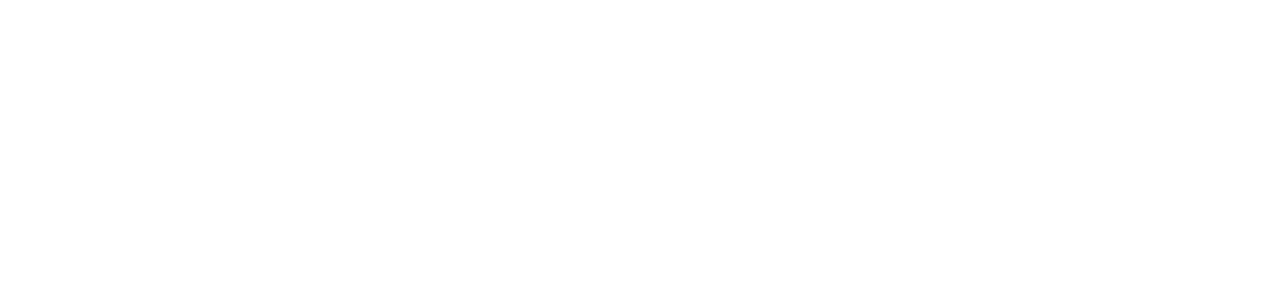
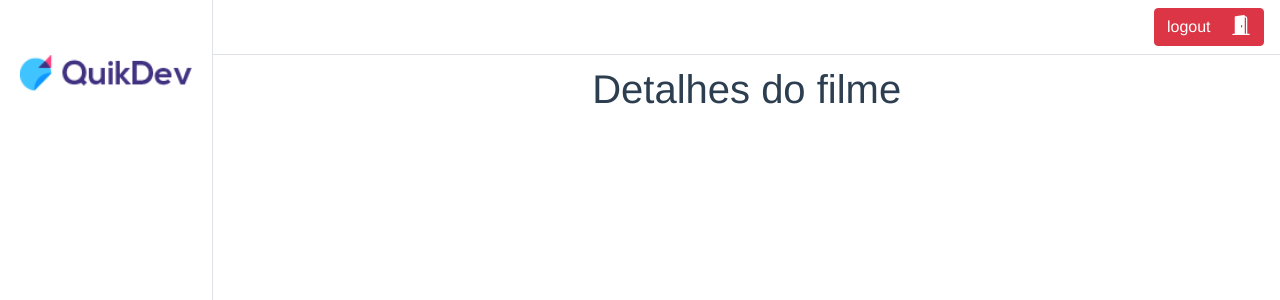
Before and after one commit to lucasfullstackdev/quikdev-front, a Vue app: page /#/app/movies/1 in a window 1280 px wide. Shown: the top 300 px of the page. Built offline with nearby package versions, Linux system fonts and the light colour scheme.

Commit message:
logomarca | estrutura do projeto | toolbar | menulateral

```diff
--- /dev/null
+++ b/src/components/layouts/MenuLateral.vue
@@ -0,0 +1,128 @@
+<template>
+  <div
+    class="container-nav col-md-2 p-0 text-white border-right bg-white"
+    :class="{ active: activatedNav }"
+  >
+    <div class="d-md-none mt-2">
+      <b-button
+        class="position-absolute"
+        style="right: 10px"
+        variant="white"
+        @click="emitToggleNav"
+      >
+        <b-icon icon="arrow-left"></b-icon>
+      </b-button>
+    </div>
+
+    <!-- Logomarca -->
+    <div class="container-logo">
+      <img src="../../assets/logo.png" alt="Logomarca da Accordous" />
+    </div>
+
+    <!-- Navegação -->
+    <nav class="">
+      <ul class="list-unstyled text-left">
+        <router-link
+          v-for="(menu, id) in menus"
+          :key="id"
+          :to="{ name: menu.name }"
+          active-class="active"
+          exact
+        >
+          <li @click="emitToggleNav">{{ menu.label }}</li>
+        </router-link>
+      </ul>
+    </nav>
+  </div>
+</template>
+
+<script>
+import { customRoutes } from "./../../router/routes";
+
+export default {
+  name: "menu-lateral",
+  props: {
+    activatedNav: {
+      type: Boolean,
+      default: false,
+    },
+  },
+  methods: {
+    emitToggleNav: function () {
+      this.$emit("toggleNav");
+    },
+  },
+  computed: {
+    menus() {
+      let routes = [];
+
+      customRoutes.forEach((route) => {
+        if (route.children) {
+          let children = route.children.filter((child) => child.inNav === true);
+          routes = [...children, ...routes];
+        }
+
+        if (route.inNav) {
+          routes.push(route);
+        }
+      });
+
+      return routes;
+    },
+  },
+};
+</script>
+
+
+<style scoped>
+.container-nav {
+  height: 100vh;
+
+  position: absolute;
+  z-index: 3;
+
+  display: none;
+}
+
+.container-nav.active {
+  display: block;
+}
+
+.container-logo {
+  padding: 0px 20px;
+  height: 150px;
+
+  display: flex;
+  justify-content: center;
+  align-items: center;
+}
+
+.container-logo img {
+  width: 100%;
+}
+
+a {
+  color: white;
+  text-decoration: none;
+}
+
+a li {
+  padding: 0px 10px 0px 10px;
+  line-height: 50px;
+  font-weight: bold;
+}
+
+a:hover li,
+a.active li {
+  background: white;
+  color: var(--danger);
+  border-left: 5px solid var(--danger);
+}
+
+@media screen and (min-width: 768px) {
+  .container-nav {
+    position: relative;
+    display: block;
+  }
+}
+</style>
--- /dev/null
+++ b/src/components/layouts/ToolbarApp.vue
@@ -0,0 +1,30 @@
+<template>
+  <b-navbar toggleable="lg" class="border-bottom">
+    <b-button class="mr-2 d-md-none" variant="white" @click="emitToggleNav">
+      <b-icon icon="justify"></b-icon>
+    </b-button>
+
+    <b-navbar-brand
+      href="https://accordous.com.br/"
+      target="_blank"
+      title="Ir para Accordous"
+    ></b-navbar-brand>
+    <b-navbar-nav class="ml-auto">
+      <b-button variant="danger">
+        logout
+        <b-icon icon="door-open-fill" variant="white" class="ml-3"></b-icon>
+      </b-button>
+    </b-navbar-nav>
+  </b-navbar>
+</template>
+
+<script>
+export default {
+  name: "toolbar-app",
+  methods: {
+    emitToggleNav: function () {
+      this.$emit("toggleNav");
+    },
+  },
+};
+</script>
--- a/src/router/routes.js
+++ b/src/router/routes.js
@@ -1,13 +1,22 @@
 export const customRoutes = [
     {
-        path: '/movies',
-        name: 'movies',
-        component: () => import('./../views/Movies.vue')
+        path: "/app",
+        name: 'app',
+        component: () => import('./../views/App.vue'),
+        children: [
+            {
+                path: '/app/movies',
+                name: 'movies',
+                component: () => import('./../views/Movies/Movies.vue')
+            },
+            {
+                path: '/app/movies/:id',
+                name: 'movie',
+                component: () => import('./../views/Movies/Movie.vue')
+            },
+        ]
     },
-    {
-        path: '/movies/:id',
-        name: 'movie',
-        component: () => import('./../views/Movie.vue')
-    },
-    { path: '', redirect: '/movies' }
+
+
+    { path: '', redirect: '/app' }
 ];
--- /dev/null
+++ b/src/views/App.vue
@@ -0,0 +1,54 @@
+<template>
+  <div>
+    <div class="container-fluid">
+      <div class="row">
+        <!-- Menu lateral -->
+        <MenuLateral :activatedNav="activatedNav" @toggleNav="toggleNav" />
+
+        <div class="col p-0">
+          <!-- Header -->
+          <ToolbarApp @toggleNav="toggleNav" />
+
+          <!-- Div onde serão exibidos os conteúdos das views -->
+          <div class="container-app">
+            <div class="content-app">
+              <router-view></router-view>
+            </div>
+          </div>
+        </div>
+      </div>
+    </div>
+  </div>
+</template>
+
+<script>
+import ToolbarApp from "./../components/layouts/ToolbarApp.vue";
+import MenuLateral from "./../components/layouts/MenuLateral.vue";
+export default {
+  name: "app-main",
+  components: {
+    ToolbarApp,
+    MenuLateral,
+  },
+  data() {
+    return {
+      activatedNav: true,
+    };
+  },
+  methods: {
+    toggleNav() {
+      this.activatedNav = !this.activatedNav;
+    },
+  },
+};
+</script>
+
+<style scoped>
+.container-app {
+  width: 100%;
+  height: calc(100vh - 56px);
+  padding: 10px !important;
+
+  overflow: auto;
+}
+</style>
```
Also changed, not shown: src/components/HelloWorld.vue (deleted, +0 -58 lines), src/assets/logo.png, src/views/Movies/Movie.vue (renamed from src/views/Movie.vue), src/views/Movies/Movies.vue (renamed from src/views/Movies.vue).
